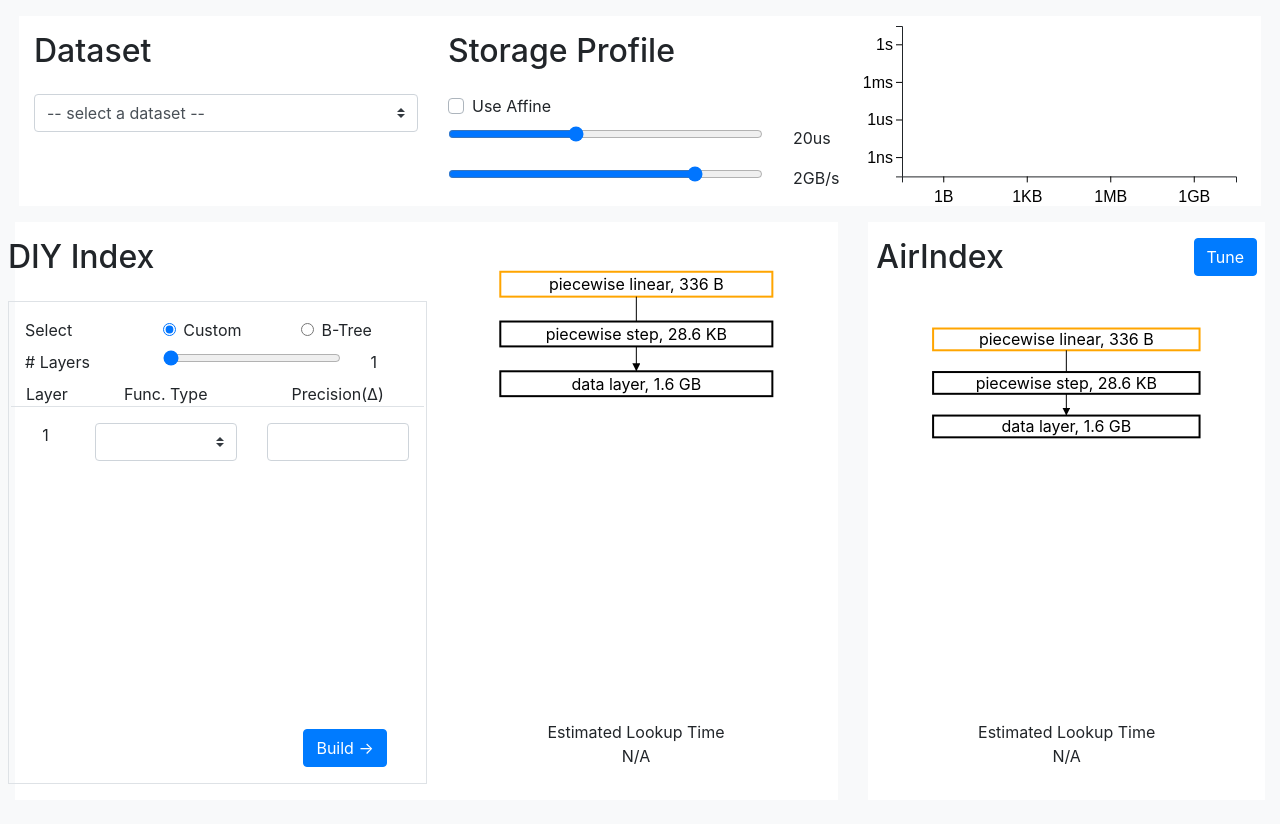
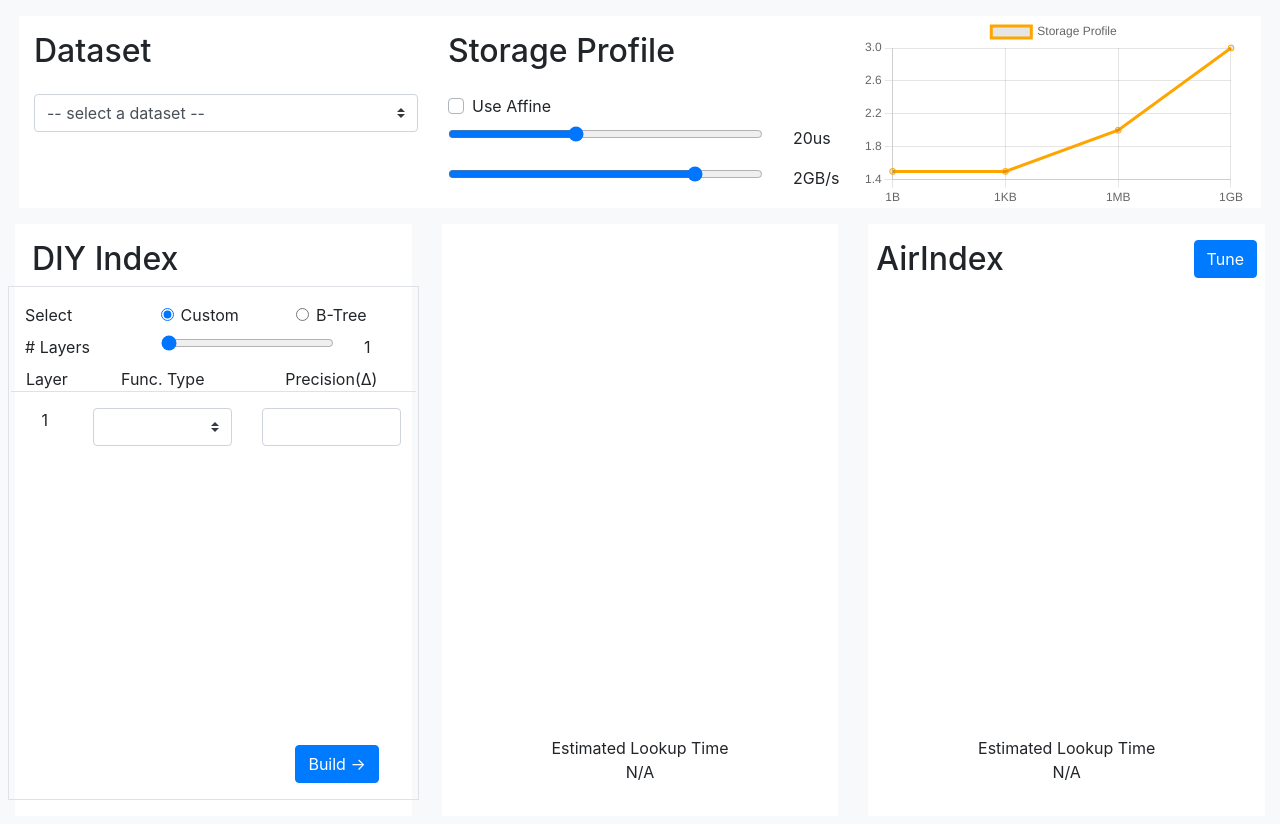
Before and after one commit to illinoisdata/airdb-2022, a Flask app: template demo/templates/index.html in a window 1280 px wide. Run offline with Flask 2, Linux system fonts and the light colour scheme; the template is opened without the code that fills it, so the values that code supplies are empty.

Commit message:
Finish FrontEnd

```diff
--- a/demo/server/server.py
+++ b/demo/server/server.py
@@ -1,8 +1,36 @@
 import os
-from flask import Flask, send_from_directory
+import time
+from flask import Flask, send_from_directory, jsonify
 
 app = Flask(__name__, static_folder='../templates', static_url_path='')
 
 @app.route("/<path:path>")
 def main():
     return send_from_directory(os.path.join('..', 'templates'), path)
+
+@app.route("/profile", methods=['GET'])
+def get_profile():
+    data = [1.5, 1.5, 2, 3]
+    return jsonify(data)
+
+@app.route("/diagram", methods=['GET'])
+def get_diagram():
+    time.sleep(0.3)
+    data = [
+        {
+        "text": "piecewise linear, 336 B",
+        "color": "orange",
+        "line": "line"
+        },
+        {
+        "text": "piecewise step, 28.6 KB",
+        "color": "black",
+        "line": "arrow"
+        },
+        {
+        "text": "data layer, 1.6 GB",
+        "color": "black",
+        "line": "none"
+        }
+    ]
+    return jsonify(data)
--- a/demo/templates/index.html
+++ b/demo/templates/index.html
@@ -45,22 +45,20 @@
                             </div>
                         </div>
                         <div class="col-md-6 col-sm-12">
-                            <svg id="profile-chart"></svg>
+                            <canvas id="profile-chart"></canvas>
                         </div>
                     </div>
                 </div>
             </div>
 
             <div class="row flex-grow-1">
-                <div class="col-md-8 col-sm-12">
-                    <div class="bg-white px-2 pb-3 h-100 d-flex flex-column">
-                        <div class="row flex-grow-1">
                 <!-- DIY input -->
-                            <div class="col-md-6 col-sm-12 h-100 d-flex flex-column">
-                                <div class="row">
-                                    <h2 class="py-3">DIY Index</h2>
+                <div class="col-md-4 col-sm-12">
+                    <div class="col-12 bg-white px-2 py-3 h-100 d-flex flex-column">
+                        <div class="row pl-4">
+                            <h2>DIY Index</h2>
                         </div>
-                                <div class="row flex-grow-1">
+                        <div class="row flex-grow-1 align-items-center justify-content-center">
                             <div class="border p-3 h-100 d-flex flex-column">
                                 <div class="row">
                                     <div class="col-4">Select</div>
@@ -113,7 +111,8 @@
                                 <div class="row pt-3 mx-2">
                                     <div class="col">
                                         <div class="text-right">
-                                                    <button type="button" class="btn btn-primary">Build -></button>
+                                            <button type="button" class="btn btn-primary" id="diy-button">Build -></button>
+                                        </div>
                                     </div>
                                 </div>
                             </div>
@@ -121,17 +120,17 @@
                     </div>
                 </div>
                 <!-- DIY diagram -->
-                            <div class="col-md-6 col-sm-12 h-100 d-flex flex-column">
+                <div class="col-md-4 col-sm-12">
+                    <div class="col-12 bg-white px-2 py-3 h-100 d-flex flex-column">
                         <div class="row flex-grow-1">
                             <div class="col">
+                                <svg class="loader d-none" id="diy-loader"></svg>
                                 <svg id="diy-diagram"></svg>
                             </div>
                         </div>
                         <div class="row">
                             <div class="col">
                                 <p class="text-center">Estimated Lookup Time<br>N/A</p>
-                                    </div>
-                                </div>
                             </div>
                         </div>
                     </div>
@@ -144,11 +143,12 @@
                                 <h2>AirIndex</h2>
                             </div>
                             <div class="col-auto">
-                                <button type="button" class="btn btn-primary">Tune</button>
+                                <button type="button" class="btn btn-primary" id="airindex-button">Tune</button>
                             </div>
                         </div>
                         <div class="row flex-grow-1">
                             <div class="col">
+                                <svg class="loader d-none" id="airindex-loader"></svg>
                                 <svg id="airindex-diagram"></svg>
                             </div>
                         </div>
@@ -172,6 +172,7 @@
 
         <script src="https://ajax.googleapis.com/ajax/libs/jquery/3.6.0/jquery.min.js"></script>
         <script src="https://d3js.org/d3.v7.min.js"></script>
+        <script src="https://cdn.jsdelivr.net/npm/chart.js"></script>
         <script src="scripts/input.js"></script>
         <script src="scripts/chart.js"></script>
         <script src="scripts/diagram.js"></script>
--- a/demo/templates/scripts/chart.js
+++ b/demo/templates/scripts/chart.js
@@ -1,36 +1,23 @@
-var data = [
-    {
-    "storage": 1,
-    "time": 1.5
-    },
-    {
-    "storage": 2,
-    "time": 1.5
-    },
-    {
-    "storage": 3,
-    "time": 2
-    },
-    {
-    "storage": 4,
-    "time": 3
-    }
-];
-
 $(document).ready(function() {
-    var container = d3.select("#profile-chart");
-    var metadata = container.node().getBoundingClientRect();
-    var x = d3.scaleBand().domain(["1B", "1KB", "1MB", "1GB"]).range([0, metadata.width - 50]);
-    var y = d3.scaleBand().domain(["1s", "1ms", "1us", "1ns"]).range([0, metadata.height - 40]);
-    var x_axis = d3.axisBottom().scale(x);
-    var y_axis = d3.axisLeft().scale(y);
-    container.append("g")
-        .attr("transform", "translate(40," + (metadata.height - 30) + ")")
-        .call(x_axis);
-    container.append("g")
-        .attr("transform", "translate(40, 10)")
-        .call(y_axis)
-        .selectAll("text")
-        .style("text-anchor", "end")
-        .style("dominant-baseline", "auto");
+    $.ajax({
+        url: "/profile",
+        type: "GET",
+        success: function(number) {
+            const labels = ['1B', '1KB', '1MB', '1GB'];
+            const data = {
+                labels: labels,
+                datasets: [{
+                    label: 'Storage Profile',
+                    data: number,
+                    borderColor: 'rgb(255, 165, 0)',
+                }]
+            }
+            const config = {
+                type: 'line',
+                data: data,
+                options: {}
+            };
+            const chart = new Chart($("#profile-chart"), config);
+        }
+    });
 });
--- a/demo/templates/scripts/diagram.js
+++ b/demo/templates/scripts/diagram.js
@@ -1,25 +1,27 @@
-var data = [
-  {
-  "text": "piecewise linear, 336 B",
-  "color": "orange",
-  "line": "line"
-  },
-  {
-  "text": "piecewise step, 28.6 KB",
-  "color": "black",
-  "line": "arrow"
-  },
-  {
-  "text": "data layer, 1.6 GB",
-  "color": "black",
-  "line": "none"
-  }
-];
+$(document).ready(function() {
+  $("#diy-button").click(function() {
+    onClickForDiagram("#diy-loader", "#diy-diagram");
+  });
+  $("#airindex-button").click(function() {
+    onClickForDiagram("#airindex-loader", "#airindex-diagram");
+  });
+});
 
-$(document).ready(function() {
-  createDiagram("#diy-diagram", data);
-  createDiagram("#airindex-diagram", data);
-});
+function onClickForDiagram(loader, id) {
+  $.ajax({
+    beforeSend: function() {
+      $(loader).removeClass('d-none');
+    },
+    complete: function() {
+      $(loader).addClass('d-none');
+    },
+    url: "/diagram",
+    type: "GET",
+    success: function(data) {
+      createDiagram(id, data);
+    }
+  });
+}
 
 function createDiagram(id, data) {
 
@@ -32,7 +34,7 @@
     .enter()
     .append("rect")
     .attr("y", function(d, i) {
-        return 10 * (i + 1) + "%";
+        return 50 * (i + 1);
     })
     .attr("stroke", function(d) {
         return d.color;
@@ -48,7 +50,7 @@
     })
     .attr("x", "50%")
     .attr("y", function(d, i) {
-        return 2.5 + 10 * (i + 1) + "%";
+        return 12.5 + 50 * (i + 1);
     });
 
   // line
@@ -63,9 +65,9 @@
     if (d.line !== "none") {
       container.select('#line-' + i)
         .attr("x1", "50%")
-        .attr("y1", 5 + 10 * (i + 1) + "%")
+        .attr("y1", 25 + 50 * (i + 1))
         .attr("x2", "50%")
-        .attr("y2", 10 + 10 * (i + 1) + "%");
+        .attr("y2", 50 + 50 * (i + 1));
     }
     if (d.line === "arrow") {
       container.select('#line-' + i)
--- a/demo/templates/styles.css
+++ b/demo/templates/styles.css
@@ -3,15 +3,16 @@
 }
 
 /* diagram */
-svg {
+#diy-diagram, #airindex-diagram {
     width: 100%;
     height: 100%;
+    min-height: 450px;
 }
 
 rect {
     width: 70%;
     x: 15%;
-    height: 5%;
+    height: 25px;
     stroke-width: 2px;
     fill: white;
 }
@@ -27,3 +28,38 @@
 line {
     stroke: black;
 }
+
+canvas {
+    width: 100%;
+    height: 100%;
+}
+
+/* loading spinner */
+.d-none {
+    display: none;
+}
+
+.loader {
+    position: absolute;
+    left: 50%;
+    top: 50%;
+    z-index: 1;
+    width: 120px;
+    height: 120px;
+    margin: -76px 0 0 -76px;
+    border: 16px solid #f3f3f3;
+    border-radius: 50%;
+    border-top: 16px solid #FFA500;
+    -webkit-animation: spin 2s linear infinite;
+    animation: spin 2s linear infinite;
+  }
+
+@-webkit-keyframes spin {
+    0% { -webkit-transform: rotate(0deg); }
+    100% { -webkit-transform: rotate(360deg); }
+}
+
+@keyframes spin {
+    0% { transform: rotate(0deg); }
+    100% { transform: rotate(360deg); }
+}
```
Lines whose indentation alone changed are shown as unchanged.
